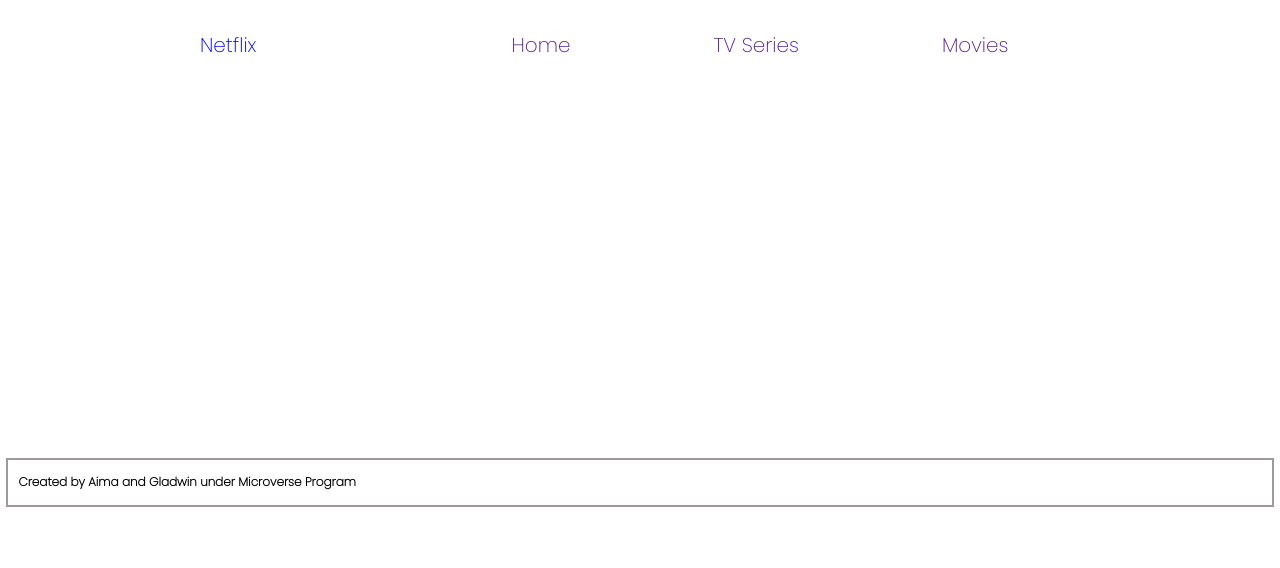
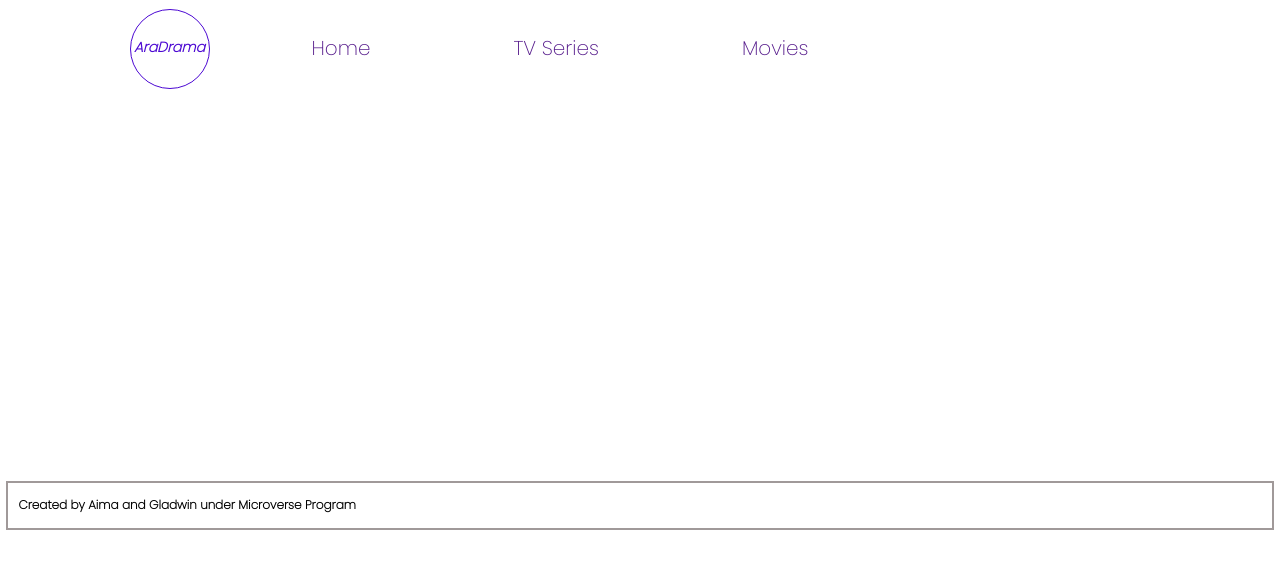
Before and after one commit to aima98/Javascript-Capstone-Project, a website built with webpack: page src/index.html in a window 1280 px wide. Built offline with nearby package versions, Linux system fonts and the light colour scheme.

Commit message:
Update header styling

```diff
--- a/src/index.html
+++ b/src/index.html
@@ -4,23 +4,35 @@
     <meta charset="UTF-8" />
     <meta http-equiv="X-UA-Compatible" content="IE=edge" />
     <meta name="viewport" content="width=device-width, initial-scale=1.0" />
-    <title>TV Series and Movies</title>
+    <title>AraDrama: TV Series and Movies</title>
   </head>
   <body>
     <header class="header">
-      <a href="#" class="nav__branding"> Netflix </a>
+      <a href="#" class="nav__branding">
+        <p class="circle">
+          <b>AraDrama</b>
+        </p>
+      </a>
       <nav class="navbar">
         <ul class="nav__items">
-          <a href="" class="nav__link">
-            <li class="home">Home</li>
-          </a>
-          <a href="" class="nav__link">
-            <li class="tv">TV Series</li>
-          </a>
-          <a href="" class="nav__link">
-            <li class="movies">Movies</li>
-          </a>
+          <li class="home">
+            <a href="" class="nav__link">Home</a>
+          </li>
+
+          <li class="tv">
+            <a href="" class="nav__link">TV Series</a>
+          </li>
+
+          <li class="movies">
+            <a href="" class="nav__link">Movies</a>
+          </li>
         </ul>
+
+        <div class="hamburger">
+          <span class="bar first-bar"></span>
+          <span class="bar second-bar"></span>
+          <span class="bar third-bar"></span>
+        </div>
       </nav>
     </header>
 
--- a/src/style.css
+++ b/src/style.css
@@ -18,6 +18,116 @@ a {
   text-decoration: none;
 }
 
+b {
+  color: #4b07d2;
+  margin-left: -36px;
+  font-weight: 600;
+  font-style: italic;
+  position: fixed;
+  margin-top: 27px;
+  font-size: 14px;
+}
+
+.circle {
+  color: #4b07d2;
+  margin-left: -193px;
+  font-weight: 600;
+  font-style: italic;
+  position: fixed;
+  height: 80px;
+  width: 80px;
+  display: table-cell;
+  text-align: center;
+  vertical-align: middle;
+  border-radius: 50%;
+  border: 1px solid #4b07d2;
+  margin-top: -25px;
+}
+
+.header {
+  display: flex;
+  justify-content: space-between;
+  align-items: center;
+  padding: 30px 200px;
+}
+
+.nav__items {
+  display: none;
+}
+
+.hamburger {
+  position: fixed;
+  top: 1rem;
+  right: 0.5rem;
+}
+.hamburger:hover {
+  cursor: pointer;
+}
+.hamburger span {
+  display: block;
+  background-color: #735adf;
+  margin: 0.4rem 0;
+  height: 0.3rem;
+  width: 1.9rem;
+  border-radius: 0.1rem;
+  transition: 0.3s all ease-in-out;
+  position: relative;
+}
+.change.first-bar {
+  top: 0.8rem;
+  transform: rotate(45deg);
+}
+.change.second-bar {
+  opacity: 0;
+}
+.change.third-bar {
+  bottom: 0.755rem;
+  transform: rotate(-45deg);
+}
+
+.footer-text {
+  font-size: 12px;
+  border: 2px solid #a09999;
+  height: 49px;
+  padding-top: 13px;
+  padding-left: 10px;
+  font-weight: 600;
+  width: 105%;
+  margin: 13px 3px;
+  margin-top: 438px;
+}
+
+@media only screen and (min-width: 768px) {
+  body {
+    overflow-x: hidden;
+  }
+
+  b {
+    color: #4b07d2;
+    margin-left: -36px;
+    font-weight: 600;
+    font-style: italic;
+    position: fixed;
+    margin-top: 27px;
+    font-size: 14px;
+  }
+
+  .circle {
+    color: #4b07d2;
+    margin-left: -70px;
+    font-weight: 600;
+    font-style: italic;
+    position: fixed;
+    height: 80px;
+    width: 80px;
+    display: table-cell;
+    text-align: center;
+    vertical-align: middle;
+    border-radius: 50%;
+    border: 1px solid #4b07d2;
+    margin-top: -48px;
+  }
+
   .header {
     display: flex;
     justify-content: space-between;
@@ -29,8 +139,20 @@ a {
     display: flex;
     justify-content: space-around;
     width: 50vw;
+    margin-top: -17px;
   }
 
+  nav {
+    display: flex;
+    flex-direction: row;
+    justify-content: space-between;
+    padding: 1rem 2rem;
+    position: static;
+    width: 100vw;
+  }
+  .hamburger {
+    display: none;
+  }
   .footer-text {
     font-size: 12px;
     border: 2px solid #a09999;
@@ -42,3 +164,4 @@ a {
     margin-top: 368px;
     font-weight: 600;
   }
+}
```
Also changed, not shown: dist/index.html, dist/main.js. Lines whose indentation alone changed are shown as unchanged.
